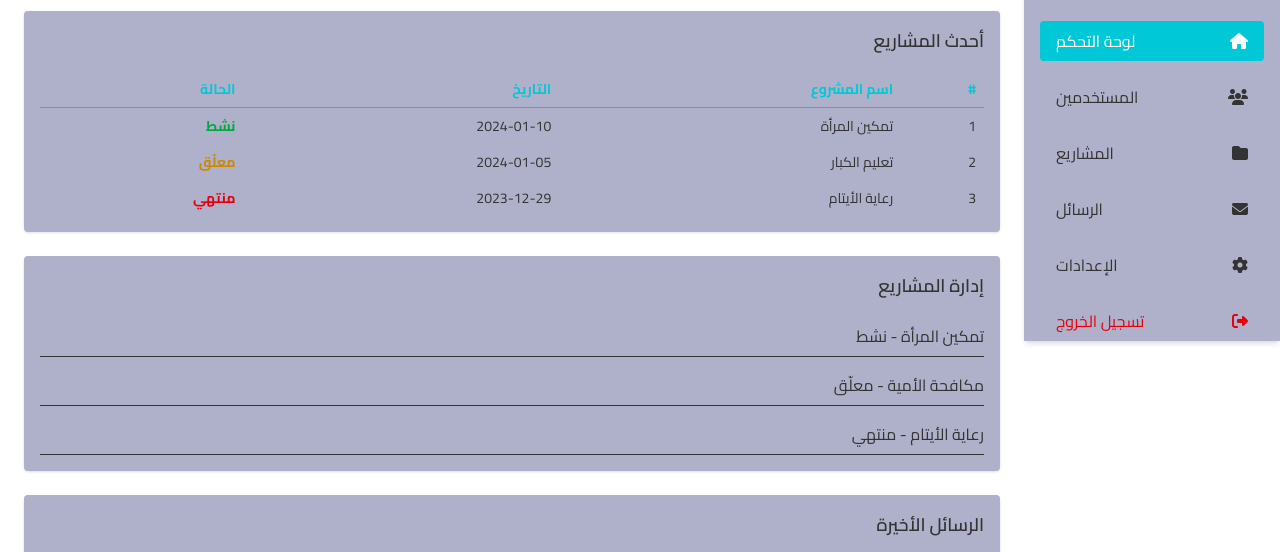
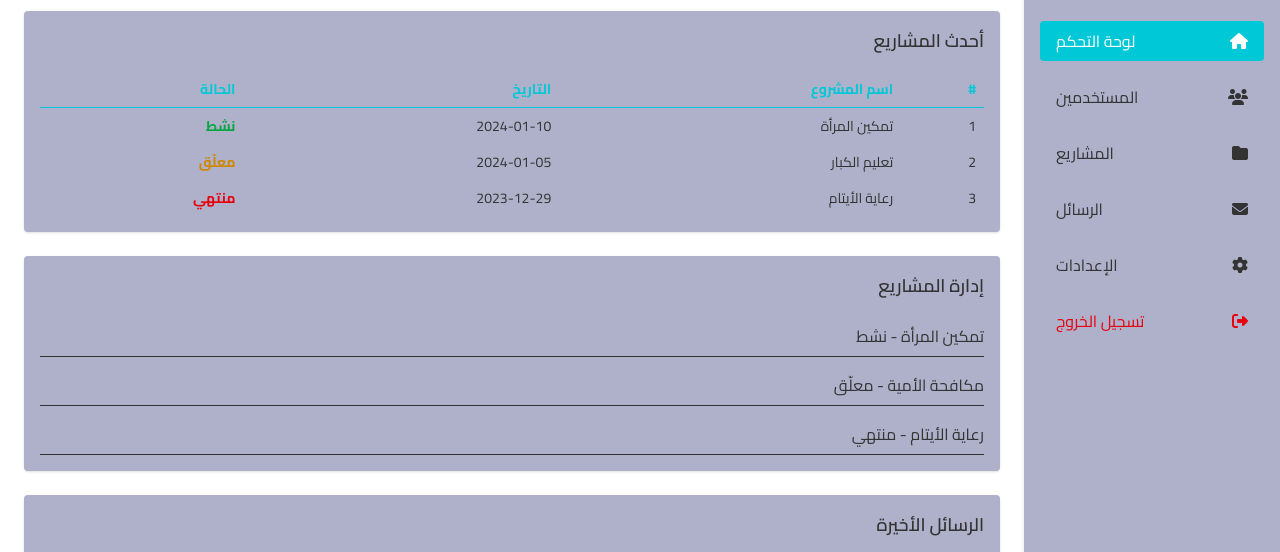
Before and after one commit to maryaalshameri/dashbordNODS, a website: page source/dashbord.html in a window 1280 px wide. Both pictures are taken after typing "Sample", "Sample123" into the empty fields and a click on the button "دخول". Shown: the part 189-741 px from the top of the page. Drawn offline with Linux system fonts and the light colour scheme.

Commit message:
update sidebar

```diff
--- a/source/dashbord.html
+++ b/source/dashbord.html
@@ -25,7 +25,7 @@
   <div  id="dashboard" class="min-h-screen flex">
 
     <!-- Sidebar -->
-    <aside id="sidebar" class="w-64 bg-btnbg shadow-md md:block hidden fixed md:static top-0 right-0 h-full z-40">
+    <aside id="sidebar" class="w-64 bg-btnbg shadow-md md:block hidden fixed md:static top-0 right-0 h-screen z-40">
 
       <div class="p-4 text-center border-b">
         <img src="image/logo.png" alt="Logo" class="w-50 mx-auto mb-2" />
```
